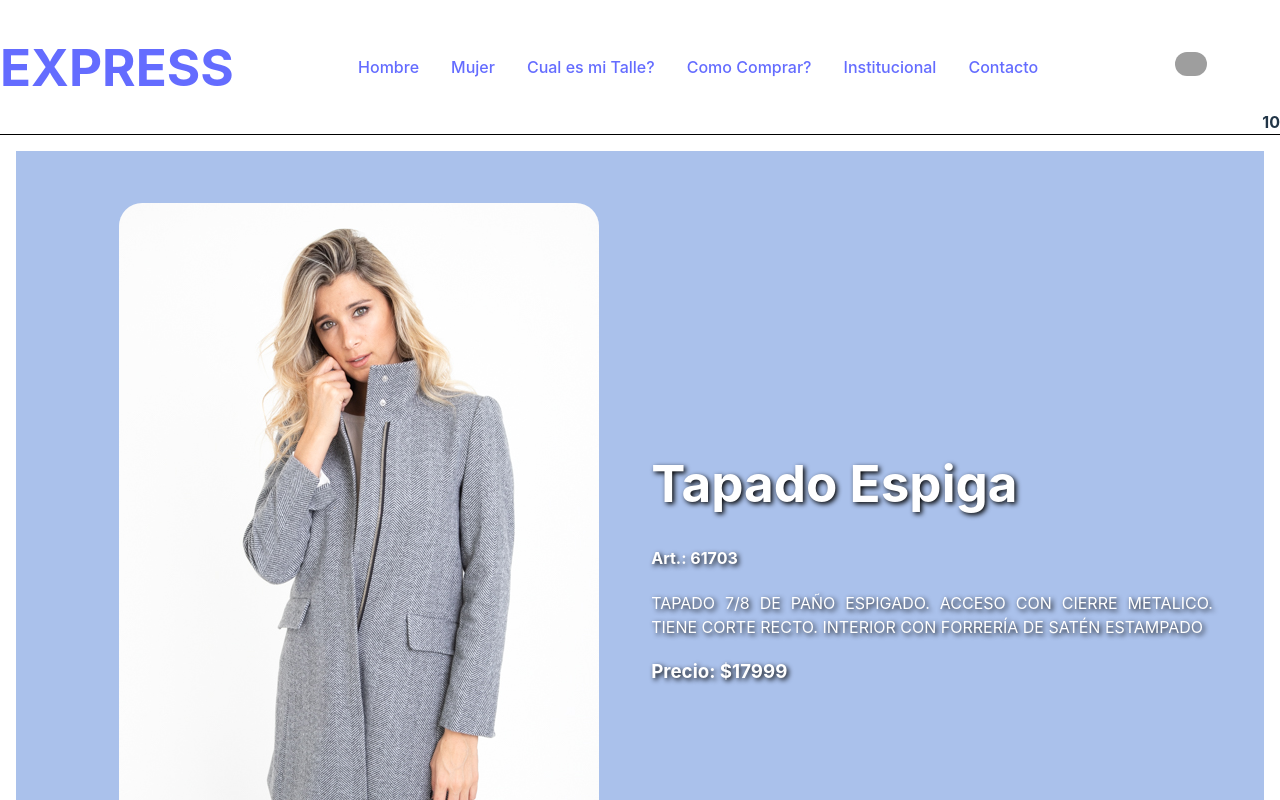
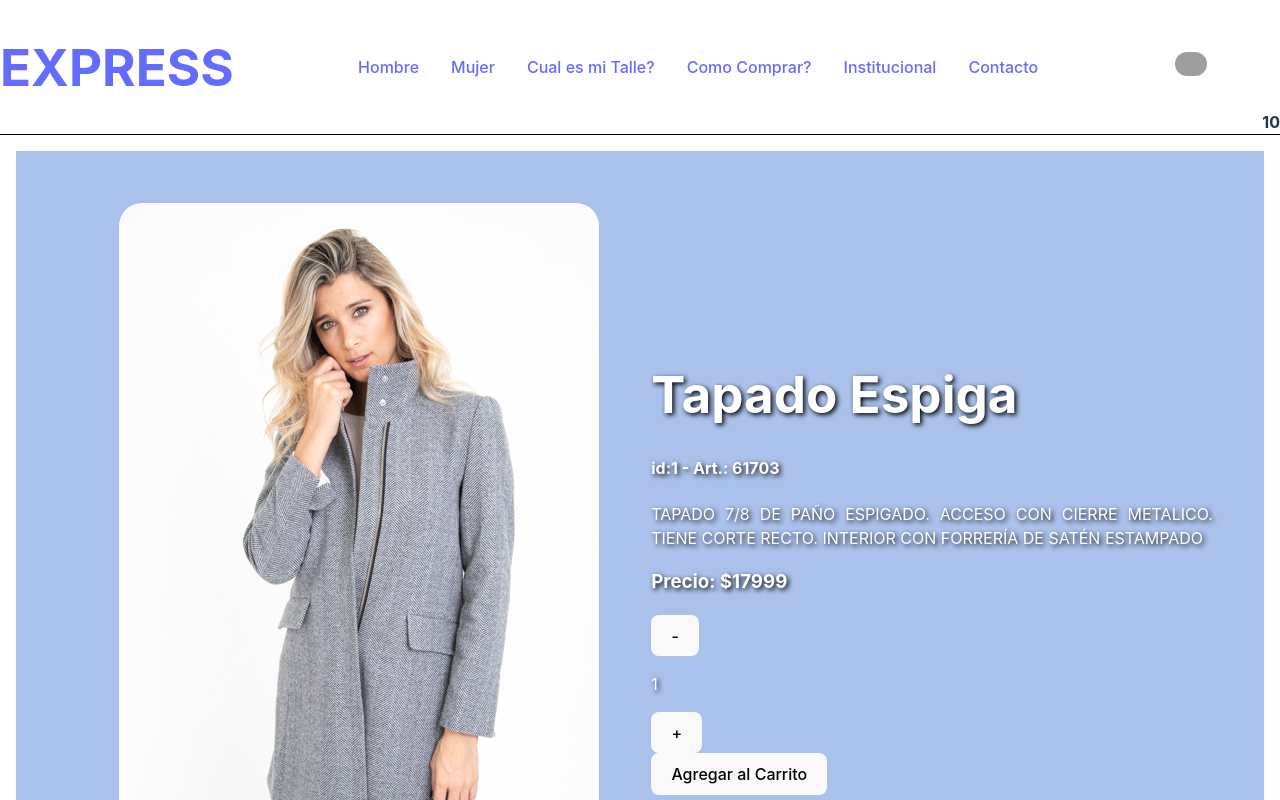
Before and after one commit to CaroContrerasAR/PF-Contreras-Carolina, a React (Vite) app: page /item/1 in a window 1280 px wide. Shown: the top 800 px of the page. Built offline with nearby package versions, Linux system fonts and the light colour scheme; grey boxes are pictures that could not be loaded.

Commit message:
agregue context

```diff
--- a/src/App.jsx
+++ b/src/App.jsx
@@ -4,11 +4,13 @@ import ItemListContainer from './componentes/ItemListContainer/ItemListContainer
 import ItemDetailContainer from './componentes/ItemDetailContainer/ItemDetailContainer'
 import Footer from './componentes/Footer/Footer'
 import {BrowserRouter, Routes, Route} from 'react-router-dom'
+import { CarritoProvider } from './context/CarritoContext'
 
 const App = () => {
   return (
     <>
     <BrowserRouter>
+    <CarritoProvider>
       <NavBar/>
         <Routes>
           <Route path="/" element={ <ItemListContainer/> } />
@@ -16,6 +18,7 @@ const App = () => {
           <Route path="/item/:idItem" element={ <ItemDetailContainer/> }/>
           <Route path="*" element={ <h2>Sitio en construcción, vuelva mas tarde</h2> }/>
         </Routes>
+      </CarritoProvider>
     </BrowserRouter>
 
     <Footer/>
--- a/src/asyncmock.js
+++ b/src/asyncmock.js
@@ -1,8 +1,8 @@
 const misProductos = [
-    {id:"1", nombre: "Tapado Espiga", precio: 17999, img:"../img/61703-4Z.jpg", idCat:"3", art:"61703", detalle:"TAPADO 7/8 DE PAÑO ESPIGADO. ACCESO CON CIERRE METALICO. TIENE CORTE RECTO. INTERIOR CON FORRERÍA DE SATÉN ESTAMPADO"},
-    {id:"2", nombre: "Montgomery", precio: 15999, img:"../img/61701-3L.jpg", idCat:"3", art:"61701", detalle:"TAPADO TIPO MONTGOMERY DE PAÑO CON DETALLES EN CUERO ECOLÓGICO. ACCESO CON CIERRE METÁLICO Y ALAMARES. LA CAPUCHA TIENE PIEL DESMONTABLE. INTERIOR CON FORRERÍA DE SEDITA ESTAMPADA"},
-    {id:"3", nombre: "Gaban con Cierres", precio: 18999, img:"../img/61751-4Z.jpg", idCat:"2", art:"61751", detalle:"ABRIGO DE PANO DERECHO, CON CIERRES Y BOTONES DE METAL, CON CUELLO ALTO"},
-    {id:"4", nombre: "Gaban Corto Cruzado", precio: 14999, img:"../img/61752-31.jpg", idCat:"2",art:"61752", detalle:"ABRIGO EN PAÑO CRUZADO, CON BOTONES Y CUELLO SOLAPA"},
+    {id:"1", nombre: "Tapado Espiga", precio: 17999, stock:10, img:"../img/61703-4Z.jpg", idCat:"3", art:"61703", detalle:"TAPADO 7/8 DE PAÑO ESPIGADO. ACCESO CON CIERRE METALICO. TIENE CORTE RECTO. INTERIOR CON FORRERÍA DE SATÉN ESTAMPADO"},
+    {id:"2", nombre: "Montgomery", precio: 15999, stock:10, img:"../img/61701-3L.jpg", idCat:"3", art:"61701", detalle:"TAPADO TIPO MONTGOMERY DE PAÑO CON DETALLES EN CUERO ECOLÓGICO. ACCESO CON CIERRE METÁLICO Y ALAMARES. LA CAPUCHA TIENE PIEL DESMONTABLE. INTERIOR CON FORRERÍA DE SEDITA ESTAMPADA"},
+    {id:"3", nombre: "Gaban con Cierres", precio: 18999, stock:5, img:"../img/61751-4Z.jpg", idCat:"2", art:"61751", detalle:"ABRIGO DE PANO DERECHO, CON CIERRES Y BOTONES DE METAL, CON CUELLO ALTO"},
+    {id:"4", nombre: "Gaban Corto Cruzado", precio: 14999, stock:10, img:"../img/61752-31.jpg", idCat:"2",art:"61752", detalle:"ABRIGO EN PAÑO CRUZADO, CON BOTONES Y CUELLO SOLAPA"},
 ]
 
 export const getProductos = () => {
--- a/src/componentes/ItemCount/ItemCount.jsx
+++ b/src/componentes/ItemCount/ItemCount.jsx
@@ -1,26 +1,28 @@
 import { useState } from "react";
 
-const ItemCount = () => {
-    const [contador, setContador] = useState(1);
+const ItemCount = ({inicial, stock, funcionAgregar}) => {
+    const [contador, setContador] = useState(inicial);
 
     const incrementar = () => {
-        if(contador < 10) {
+        if(contador < stock) {
             setContador(contador + 1);
         }
     }
 
     const decrementar = () => {
-        if (contador > 1) {
+        if (contador > inicial) {
             setContador(contador - 1);
         }
     }
 
     return (
         <>
+          <div>
             <button onClick={decrementar}> - </button>
             <p> {contador} </p>
             <button onClick={incrementar}> + </button>
-
+          </div>
+          <button onClick={()=>funcionAgregar(contador) }> Agregar al Carrito </button>
         </>
     )
 }
--- a/src/componentes/ItemDetail/ItemDetail.jsx
+++ b/src/componentes/ItemDetail/ItemDetail.jsx
@@ -1,24 +1,44 @@
-//import ItemCount from '../ItemCount/ItemCount'
+import React, {useState} from 'react';
+import ItemCount from '../ItemCount/ItemCount'
 import './ItemDetail.css'
+import { Link } from 'react-router-dom';
 
-//despues se agrega stock como props
-const ItemDetail = ({id, nombre, precio, img, art, detalle}) => {
+// primer paso: IMPORTEMOS
 
-    // const [agregarCantidad,setAgregarCantidad]= useState(0);
+import {CarritoContext} from "../../context/CarritoContext";
+import { useContext } from 'react';
 
-    // const manejadorCantidad = () => {
-    //     setAgregarCantidad(cantidad);
-    //     console.log("Productos agregados: " + cantidad);
-    // }
+const ItemDetail = ({id, nombre, precio, img, art, detalle, stock}) => {
+    const [agregarCantidad,setAgregarCantidad] =  useState(0);
+
+    //useContext
+    const {agregarProducto} = useContext(CarritoContext);
+    //
+
+    const manejadorCantidad = (cantidad) => {
+        setAgregarCantidad(cantidad);
+        // console.log("Productos agregados: " + cantidad);
+
+        //
+        const item = {id, nombre, precio};
+        agregarProducto(item, cantidad);
+    }
 
     return (
         <div className="main-container">
             <img src={img} alt={nombre} />
             <div className="detail">
                 <h1> {nombre} </h1>
-                <h4>Art.: {art}</h4>
+                <h4>id:{id} - Art.: {art}</h4>
                 <p>{detalle}</p>
                 <h3><strong>Precio: ${precio}</strong> </h3>
+                {
+                    //Acá empleamos la logica de montaje y desmontaje de componentes
+
+                }
+                {
+                    agregarCantidad > 0 ? (<Link to="/cart"> Terminar Compra </Link>) : (<ItemCount inicial={1} stock={stock} funcionAgregar={manejadorCantidad}/>)
+                }
             </div>
         </div>
     )
--- /dev/null
+++ b/src/context/CarritoContext.jsx
@@ -0,0 +1,78 @@
+//1) Voy a importar el hook useState, createContext que me permite crear un contexto que almacenara toda la logica del Carrito de Compras
+
+import {useState, createContext} from "react"
+
+//2) Creamos un nuevo Contexto:
+
+export const CarritoContext = createContext({
+    carrito:[],
+    total: 0,
+    cantidadTotal: 0,
+})
+
+//El valor inicial es un objeto con la propiedad "carrito", "total" y "cantidadTotal";
+
+export const CarritoProvider = ({children}) => {
+    //3) Creamos un estado local llamado carrito con useState
+
+    const [carrito, setCarrito] = useState([]);
+    const [total, setTotal] = useState(0);
+    const [cantidadTotal, setCantidadTotal] = useState(0);
+
+    //4) Agregamos algunos metodos para manipular el carrito de compras
+
+    //Provisoriamente verifico por consola:
+    console.log(carrito);
+
+    //Funcion para agregar al carrito evitando duplicados
+
+    const agregarProducto = (item, cantidad) => {
+        const productoExistente = carrito.find(prod => prod.item.id === item.id);
+
+        if(!productoExistente){
+            setCarrito(prev => [...prev, {item, cantidad}]);
+            setCantidadTotal(prev => prev + cantidad);
+            setTotal(prev => prev + (item.precio * cantidad));
+            // la sintaxis: prev => [...prev, {item, cantidad}] Se utiliza paracrear un nuevo array a partir del estado anterior del carrito (prev) y agregar un nuevo objeto que representa el nuevo producto.
+        } else {
+            const carritoActualizado =  carrito.map( prod => {
+                if(prod.item.id === item.id){
+                    return {...prod, cantidad: prod.cantidad + cantidad};
+                } else {
+                    return prod;
+                }
+            });
+            setCarrito(carritoActualizado);
+            setCantidadTotal(prev => prev + cantidad);
+            setTotal(prev => prev +(item.precio * cantidad));
+        }
+    }
+
+    //funcion para eliminar producto:
+
+    const eliminarProducto = (id) => {
+        const productoEliminado = carrito.find(prod => prod.item.id ===id);
+        const carritoActualizado = carrito.filter(prod => prod.item.id !== id);
+
+        setCarrito(carritoActualizado);
+        setCantidadTotal(prev => prev - productoEliminado.cantidad);
+        setTotal(prev => prev - (productoEliminado.item.precio * productoEliminado.cantidad))
+
+    }
+    // Funcion para vaciar el carrito
+
+    const vaciarCarrito = () =>{
+            setCarrito([]);
+            setCantidadTotal(0);
+            setTotal(0);
+    }
+
+    return (
+        <CarritoContext.Provider value={{carrito, agregarProducto, eliminarProducto, vaciarCarrito, total, cantidadTotal}}>
+            {children}
+        </CarritoContext.Provider>
+    )
+        //en el value enviamos el valor actual del carrito y los metodos a los componentes de mi aplicacion que lo necesiten
+
+        //Children, usamos esta propiedad especial para representar a todos aquellos componentes que puedan necesitar el carrito y sus metodos
+}
```
Lines whose indentation alone changed are shown as unchanged.
